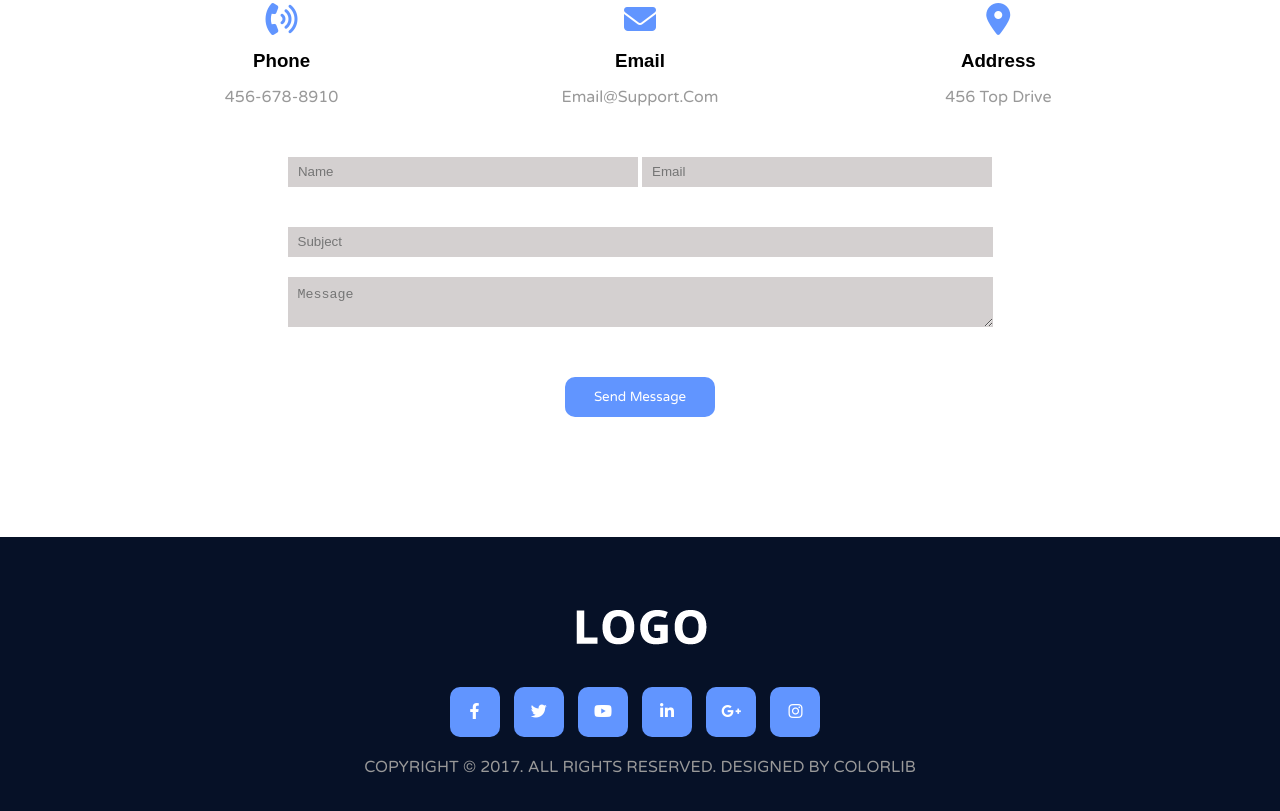
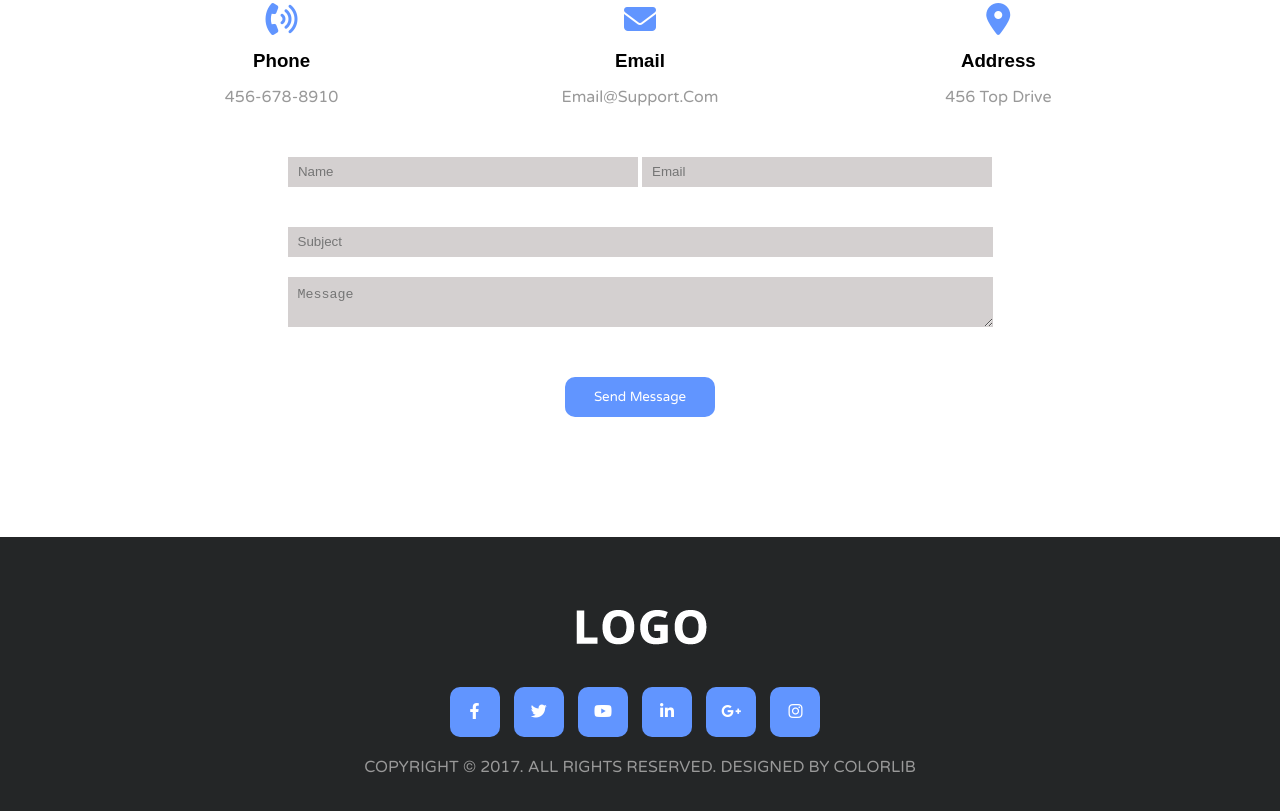
Before and after one commit to AminaAbdElAzeez/creative-agency, a plain HTML site: page index.html in a window 1280 px wide. Shown: the part 7718-8529 px from the top of the page. Drawn offline with Linux system fonts and the light colour scheme.

Commit message:
my changes

```diff
--- a/css/style.css
+++ b/css/style.css
@@ -973,7 +973,7 @@ textarea {
 
 /* Footer Section */
 .footer {
-    background-color: #061127;
+    background-color: #242627;
     height: 300px;
     text-align: center;
     padding: 50px;
```
